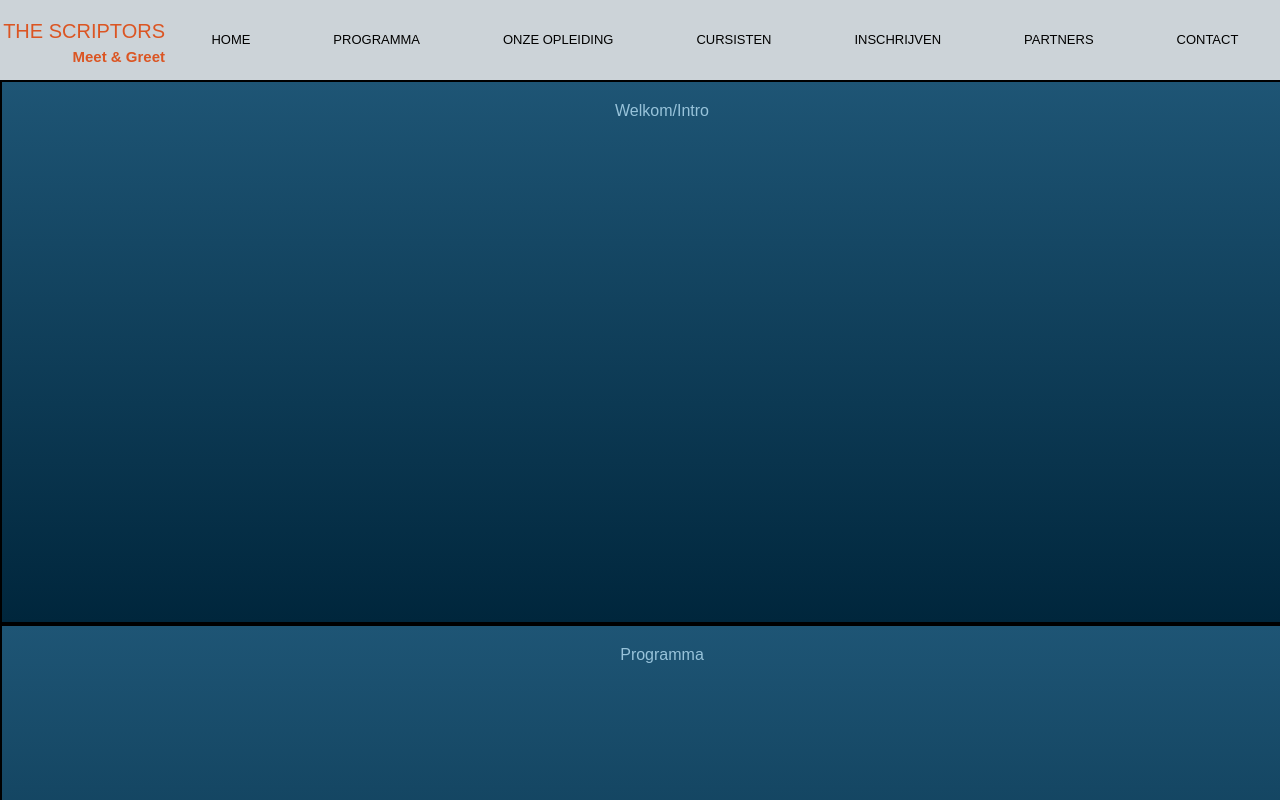
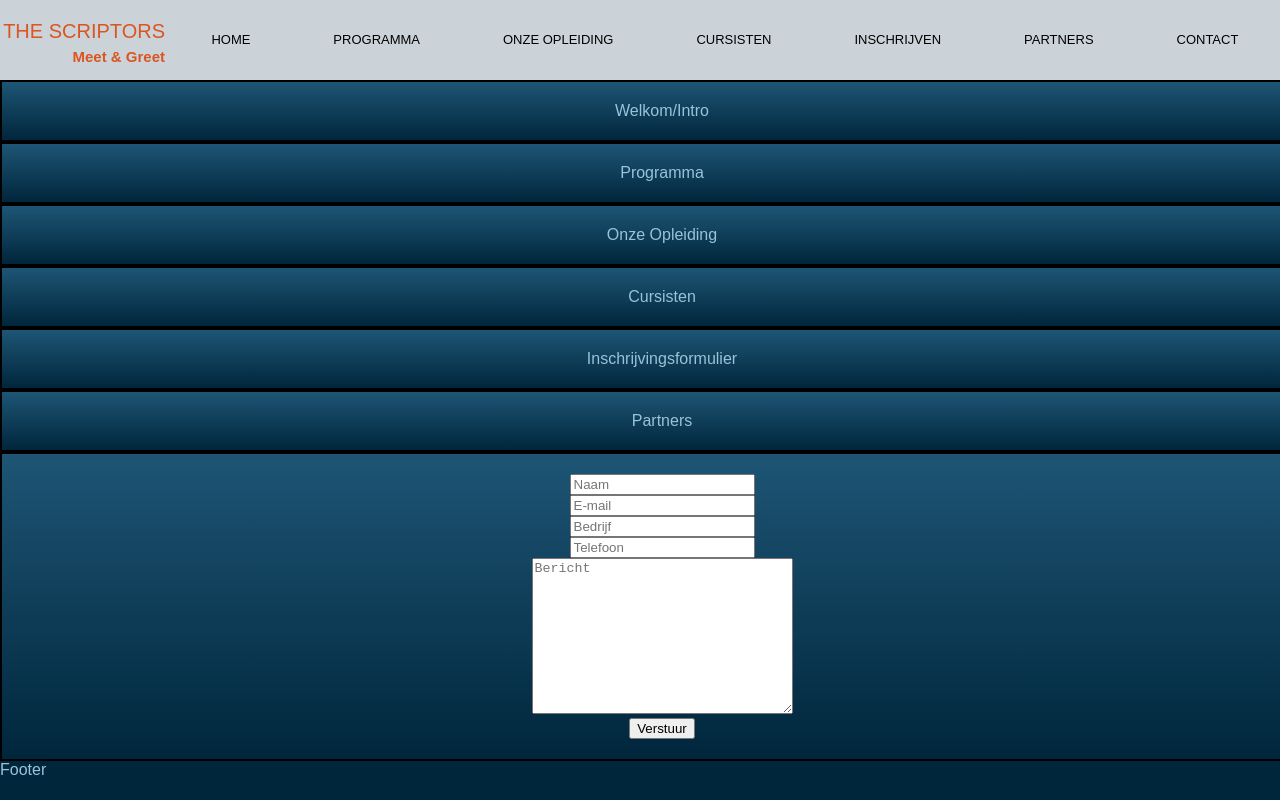
Before and after one commit to FreddyV-84/jobbeurs, a website: page index.html in a window 1280 px wide. Shown: the top 800 px of the page. Drawn offline with Linux system fonts and the light colour scheme.

Commit message:
removed height & margin from sections

```diff
--- a/styles/style.css
+++ b/styles/style.css
@@ -22,7 +22,7 @@ section {
   width: 100vw;
   text-align: center;
   padding: 20px;
-  height: 500px;
+  margin: 0;
   border: 2px solid black;
   background: linear-gradient(to bottom, #1e5575 0%, #00263c 100%);
 }
@@ -56,7 +56,7 @@ h3 {
   display: block;
 }
 
-#menu{
+#menu {
   height: 0;
 }
 
```
